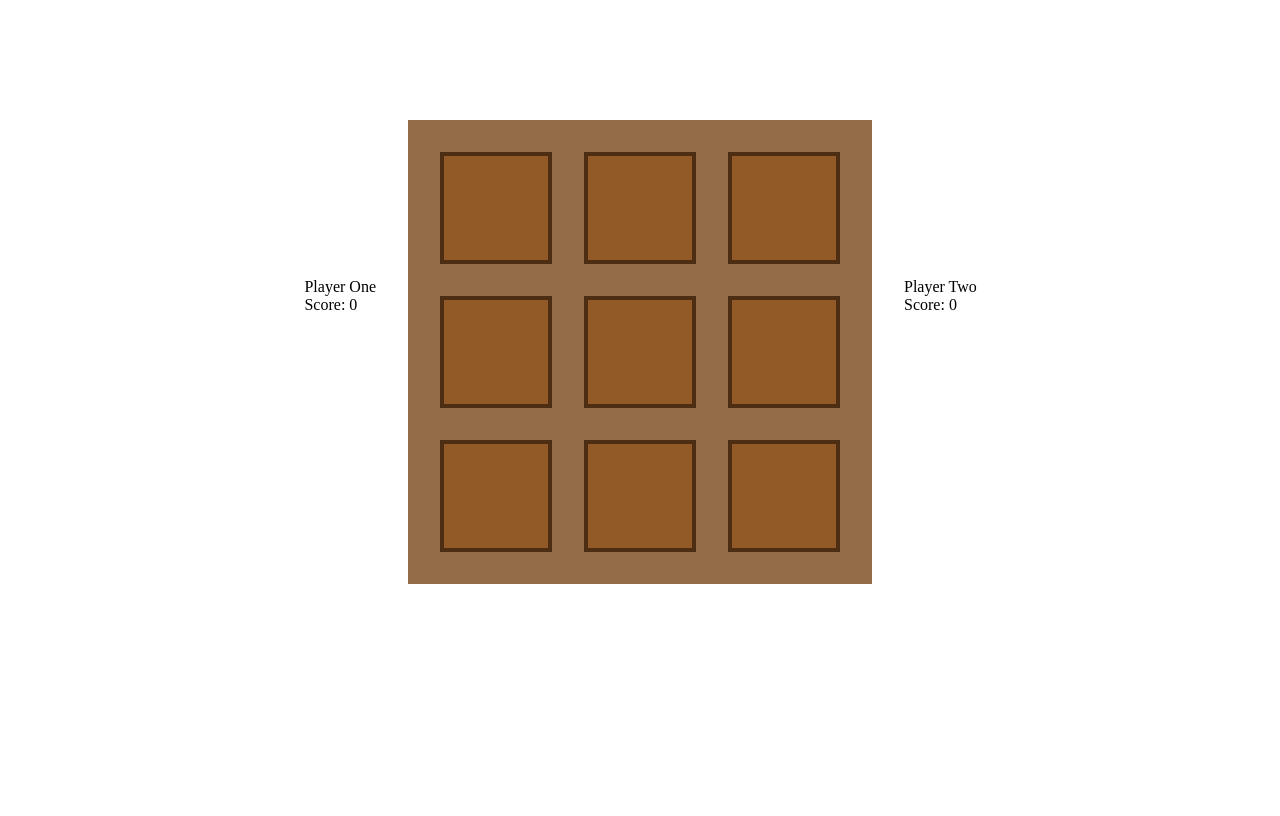
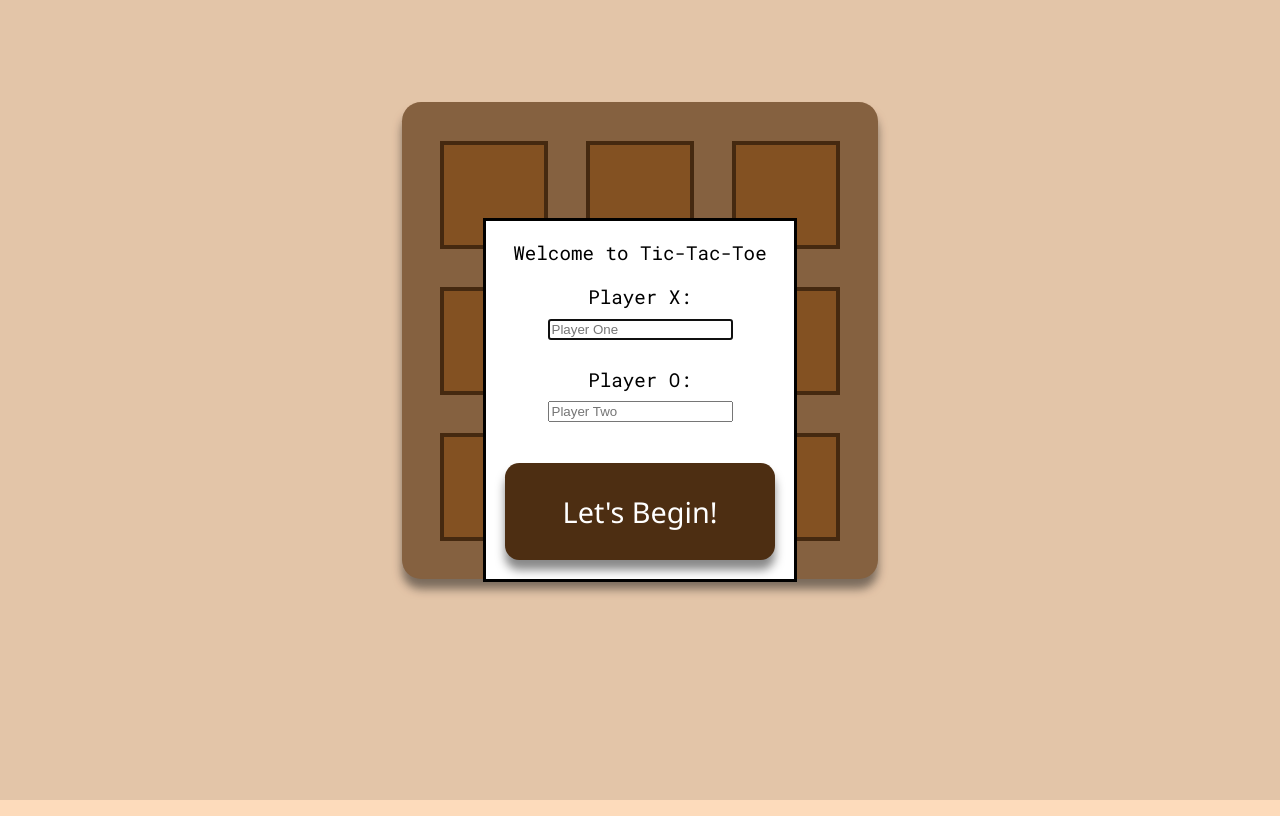
Before and after one commit to somnif/tic-tac-toe, a plain HTML site: page index.html in a window 1280 px wide. Drawn offline with Linux system fonts and the light colour scheme.

Commit message:
Added reset conditions, and styled modal

```diff
--- a/index.html
+++ b/index.html
@@ -11,9 +11,9 @@
     <dialog>
         <form action="dialog">
             <legend>Welcome to Tic-Tac-Toe</legend>
-            <label for="player-one-name"></label>
+            <label for="player-one-name">Player X: </label>
             <input type="text" name="player-one-name" id="player-one-name" placeholder="Player One">
-            <label for="player-two-name"></label>
+            <label for="player-two-name">Player O: </label>
             <input type="text" name="player-two-name" id="player-two-name" placeholder="Player Two">
             <button>Let's Begin!</button>
         </form>
@@ -30,8 +30,8 @@
             <div class="gametile" data-index="7"></div>
             <div class="gametile" data-index="8"></div>
         </div>
-        <div id="player-one">Player One <br/> Score: 0</div>
-        <div id="player-two">Player Two <br/> Score: 0</div>
+        <div id="player-one"></div>
+        <div id="player-two"></div>
         <div id="announcements"></div>
     </div>
 </body>
--- a/script.js
+++ b/script.js
@@ -20,12 +20,9 @@ const gameBoard = function () {
             if (gameState[a] && gameState[a] === gameState[b] && gameState[b] === gameState[c]){
                 screenController.highlightWin([a,b,c])
                 return true;
-            } else {
-                return false
             }
         }
 
-        console.log(possibleWinStates.filter((state) => checkWinState(...state)))
         if (possibleWinStates.filter((state) => checkWinState(...state)).length) {
                 return "WIN";
             } else if (!gameState.includes(null)) {
@@ -43,6 +40,19 @@ const gameBoard = function () {
 
     return {readState, writeState, readWinState, resetGameState}
 }();
+
+
+const player = function (name, symbol) {
+    let totalWins = 0;
+    const increaseWins = () => totalWins++
+    const readWins = () => totalWins;
+
+    return {name, symbol, increaseWins, readWins}
+}
+
+const playerOne = player("Player One", "X")
+const playerTwo = player("Player Two", "O")
+
 
 const gamePlay = function () {
     let playerTurn = playerOne.symbol;
@@ -88,6 +98,11 @@ const screenController = function() {
     const playerOneOutput = document.querySelector("#player-one")
     const playerTwoOutput = document.querySelector("#player-two")
     const messageOutput = document.querySelector("#announcements")
+    const dialog = document.querySelector('dialog')
+    const dialogPlayerOne = document.querySelector("#player-one-name")
+    const dialogPlayerTwo = document.querySelector("#player-two-name")
+    const dialogButton = document.querySelector("dialog>form>button")
+
 
     const resetButton = document.createElement("button")
     resetButton.append(document.createTextNode("Reset Game"));
@@ -95,6 +110,7 @@ const screenController = function() {
 
     boardTiles.forEach((tile, index) => {
         tile.addEventListener("click", () => {
+            tile.classList.add("disabled")
             gamePlay.takeTurn(index);
         })
     })
@@ -107,6 +123,7 @@ const screenController = function() {
 
     const highlightWin = function (array) {
         boardTiles.forEach((tile, index) => {
+            tile.classList.add("disabled")
             if (array.includes(index)) {
                 tile.classList.add("highlight")
             }
@@ -128,7 +145,10 @@ const screenController = function() {
     const gameReset = function () {
         gameBoard.resetGameState();
         gamePlay.handleReset();
-        boardTiles.forEach((tile) => tile.classList.remove("highlight"))
+        boardTiles.forEach((tile) => {
+            tile.classList.remove("highlight", "disabled")
+        }
+        )
         messageOutput.innerHTML = "";
         drawTiles();
     }
@@ -138,16 +158,15 @@ const screenController = function() {
         playerTwoOutput.innerHTML = playerTwo.name + "<br/> Score: " + playerTwo.readWins();
     }
 
+    dialog.showModal();
+    dialogButton.addEventListener("click", (e) => {
+        e.preventDefault();
+        dialog.close();
+        playerOne.name = dialogPlayerOne.value || "Player One"
+        playerTwo.name = dialogPlayerTwo.value || "Player Two"
+        updatePlayers();
+    })
+
+
     return {drawTiles, gameWinDialog, gameDrawDialog, highlightWin}
 }();
-
-const player = function (name, symbol) {
-    let totalWins = 0;
-    const increaseWins = () => totalWins++
-    const readWins = () => totalWins;
-
-    return {name, symbol, increaseWins, readWins}
-}
-
-const playerOne = player("Player One", "X")
-const playerTwo = player("Player Two", "O")
--- a/style.css
+++ b/style.css
@@ -1,3 +1,12 @@
+@import url('https://fonts.googleapis.com/css2?family=Roboto+Mono:ital,wght@0,100..700;1,100..700&family=Rubik+Mono+One&display=swap');
+
+:root {
+    font-family: "Roboto Mono", 'Courier New', Courier, monospace;
+    font-size: 1.2rem;
+    text-align: center;
+    background-color: #f8780044;
+}
+
 .container {
     display: grid;
     grid-template-columns: 1fr calc(50vh + 4em) 1fr;
@@ -22,17 +31,24 @@
     padding: 2em;
     width: 50vh;
     height: 50vh;
+    box-shadow: 0px 10px 10px rgba(20,20,20,0.5);
+    border-radius: 1em;
 }
 
 .gametile {
     display: flex;
     background-color: #925a26;
     border: 4px solid #4d2e12;
-    padding: 1em;
-    justify-content: space-around;
+    justify-content: center;
     align-items: center;
-    font-size: 3vh;
+    font-family: "Rubik Mono One";
+    font-size: 8vh;
     user-select: none;
+
+    &:not(.disabled):hover {
+        background-color: #b6671e;
+        cursor: pointer;
+    }
 }
 
 #announcements {
@@ -46,6 +62,10 @@
 
 #player-one {
     justify-self: end;
+}
+
+#player-two {
+    justify-self: start;
 }
 
 .highlight {
@@ -76,3 +96,18 @@ button {
         box-shadow: 0px 5px 5px rgba(20,20,20,0.5);
     }
 }
+
+form {
+    display: flex;
+    flex-direction: column;
+    align-items: center;
+}
+
+form legend {
+    margin-bottom: 1em;;
+}
+
+form input {
+    margin-top: 0.5rem;
+    margin-bottom: 2em;
+}
```
